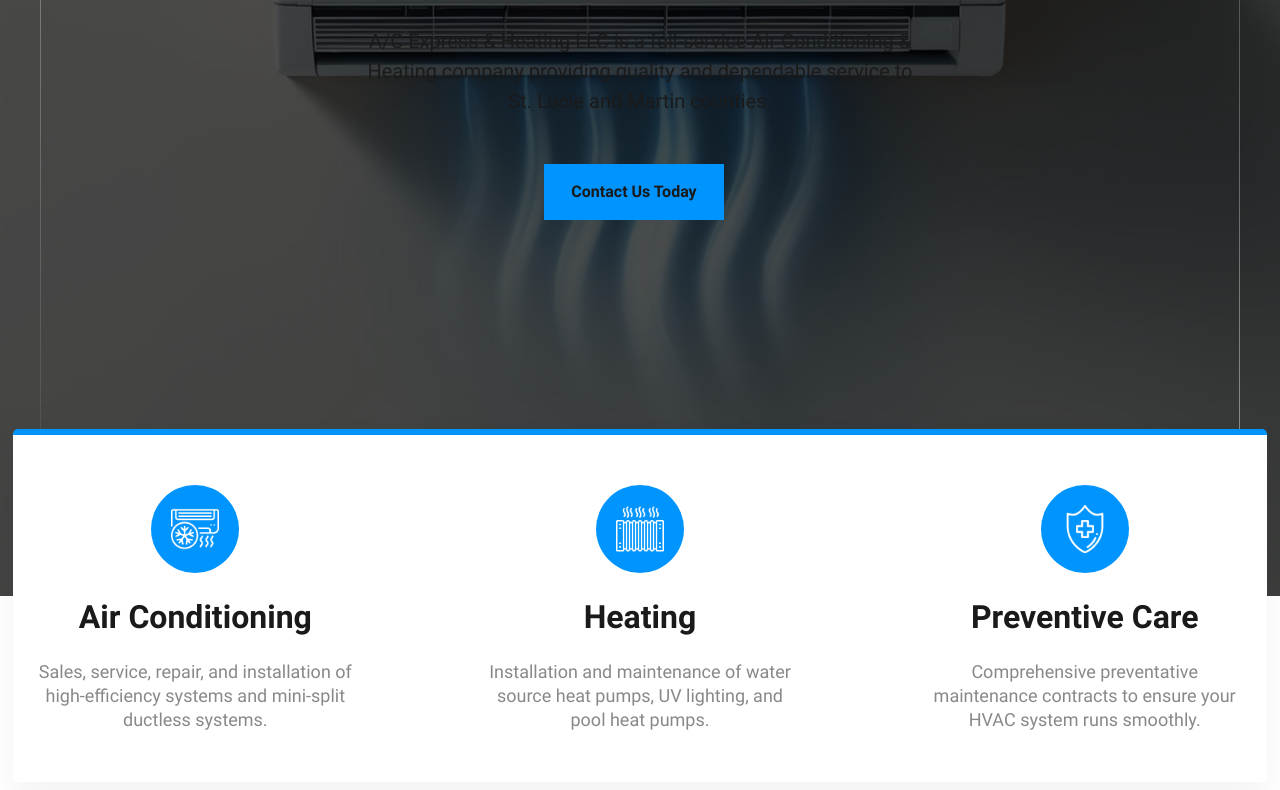
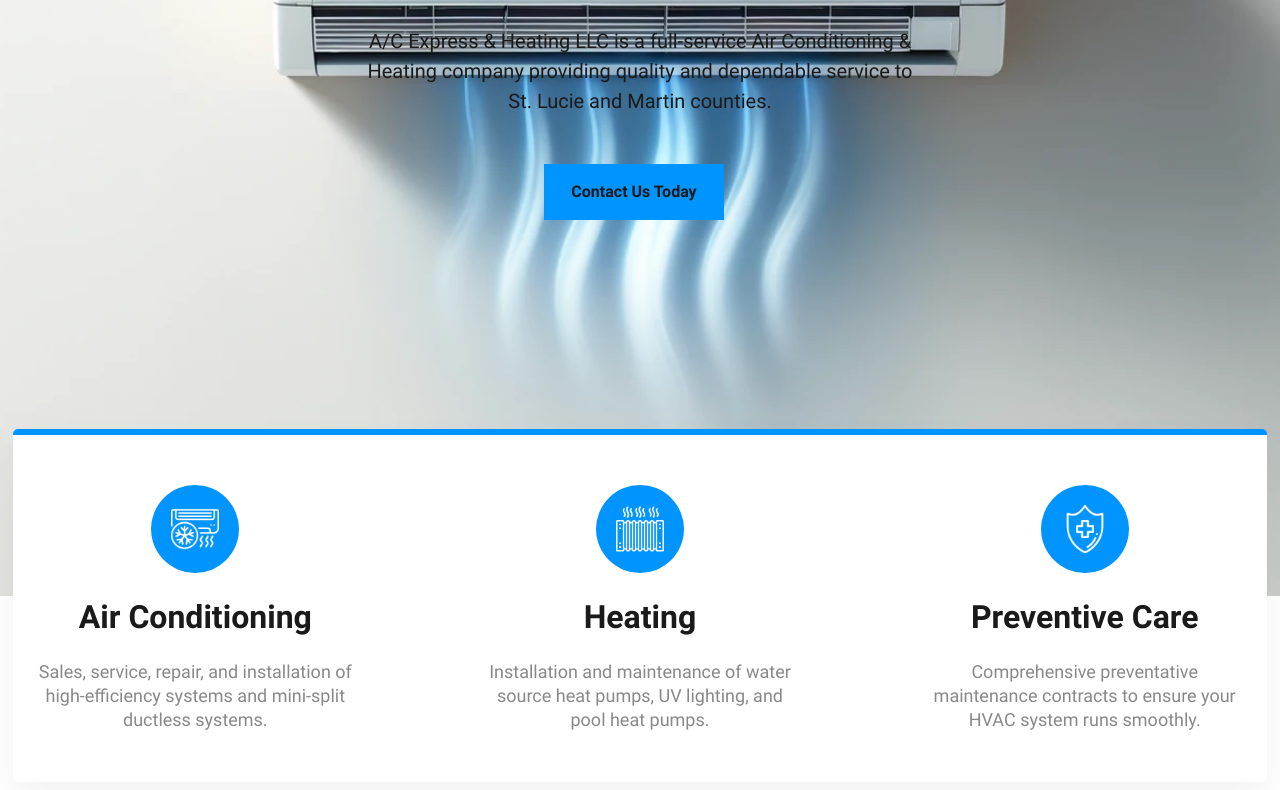
Before and after one commit to jonathanmaynard-gh/A-C-Express-and-Heating-Website, an Eleventy site: page src/index.html in a window 1280 px wide. Shown: the part 476-1266 px from the top of the page. Built offline with nearby package versions, Linux system fonts and the light colour scheme; Eleventy itself is replaced by a stand-in of ours; files that its build step writes are made by us from their sources; files whose address does not match are found by name.

Commit message:
Update critical.css

```diff
--- a/src/css/critical.css
+++ b/src/css/critical.css
@@ -30,8 +30,6 @@
     content: '';
     width: 100%;
     height: 100%;
-    background: #000;
-    opacity: .7;
     position: absolute;
     display: block;
     top: 0;
@@ -59,21 +57,7 @@
     margin: auto;
     position: relative;
   }
-  #hero .cs-container:before {
-    /* Left Line */
-    content: '';
-    width: 1px;
-    height: 100%;
-    background: -moz-linear-gradient(top, rgba(250, 251, 252, 0.5) 0%, rgba(250, 251, 252, 0) 100%);
-    /* FF3.6-15 */
-    background: -webkit-linear-gradient(top, rgba(250, 251, 252, 0.5) 0%, rgba(250, 251, 252, 0) 100%);
-    /* Chrome10-25,Safari5.1-6 */
-    opacity: 1;
-    position: absolute;
-    display: block;
-    top: 0;
-    left: 0;
-  }
+
   #hero .cs-flex-group {
     /* 60px - 220px */
     margin-bottom: clamp(3.75em, 15.5vw, 13.75em);
@@ -213,21 +197,6 @@
   #hero .cs-container {
     padding: clamp(7em, 27.95vw, 17.5em) 0 clamp(9em, 30.95vw, 23.5em) 0;
   }
-  #hero .cs-container:after {
-    /* Right Line */
-    content: '';
-    width: 1px;
-    height: 100%;
-    background: -moz-linear-gradient(top, rgba(250, 251, 252, 0) 0%, rgba(250, 251, 252, 0.5) 100%);
-    /* FF3.6-15 */
-    background: -webkit-linear-gradient(top, rgba(250, 251, 252, 0) 0%, rgba(250, 251, 252, 0.5) 100%);
-    /* Chrome10-25,Safari5.1-6 */
-    opacity: 1;
-    position: absolute;
-    display: block;
-    top: 0;
-    right: 0;
-  }
   #hero .cs-button-solid {
     margin-bottom: 0;
     margin-right: 1.25rem;
@@ -332,16 +301,3 @@
     max-width: 22.3125em;
   }
 }
-/* Dark mode */
-@media only screen and (min-width: 0em) {
-  body.dark-mode #services {
-    background: var(--medium);
-  }
-  body.dark-mode #services picture {
-    background: var(--primaryDark);
-  }
-  body.dark-mode #services h2 {
-    color: #fff;
-    font-weight: bold;
-  }
-}
```
